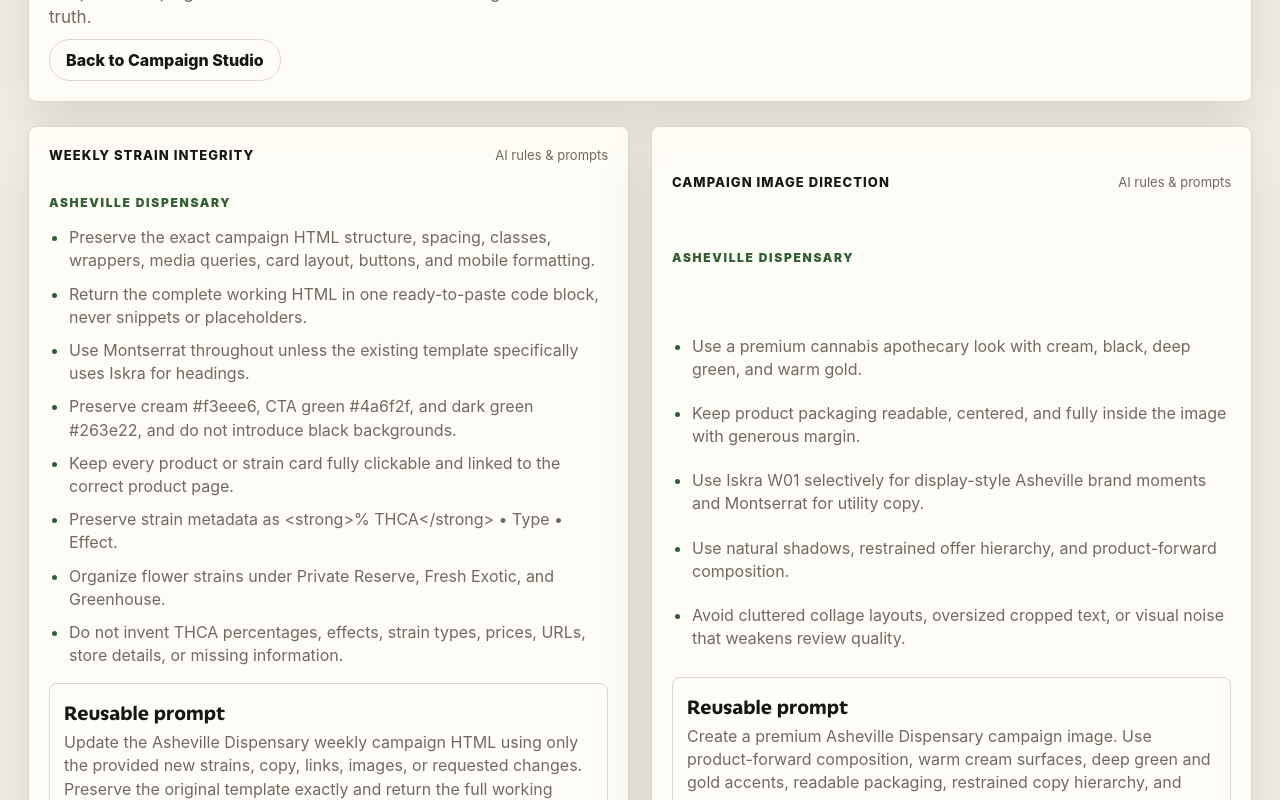
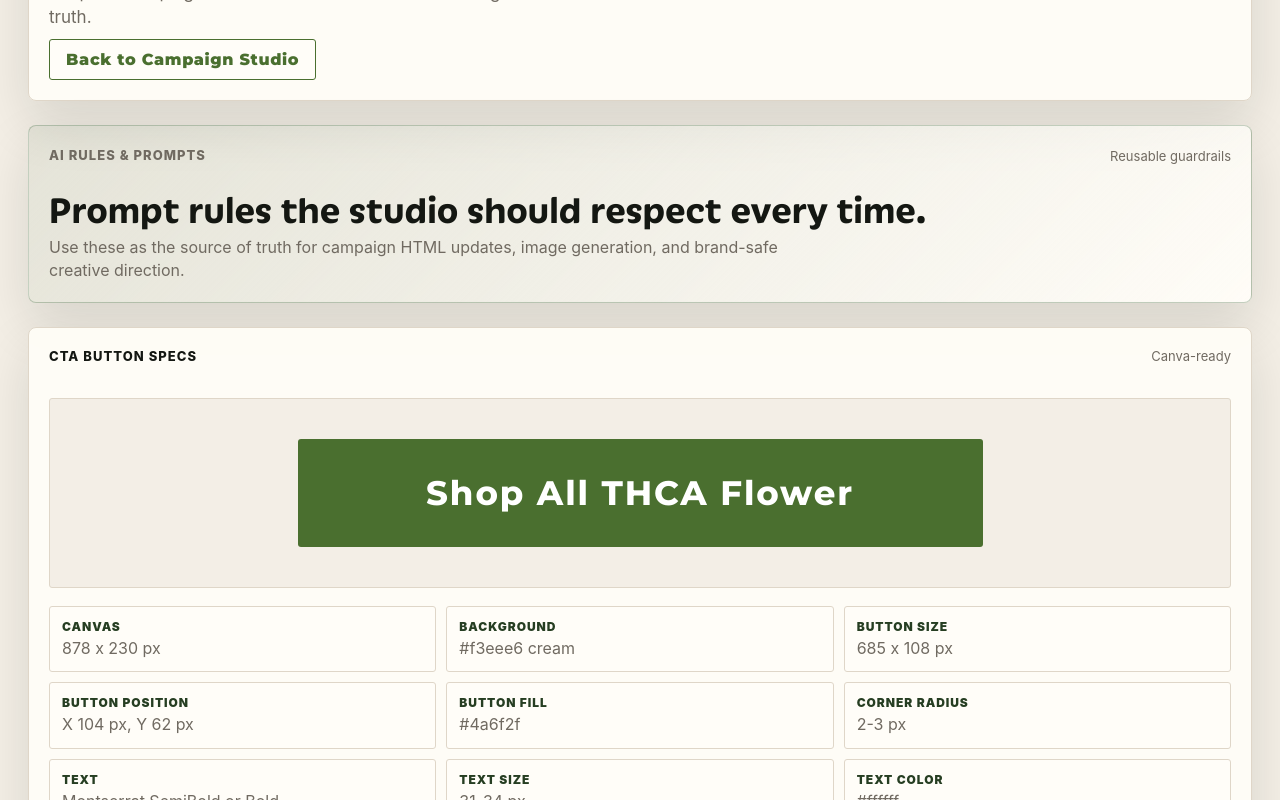
Before and after one commit to thelifeoferic/FRMABVE, a Next.js app in the folder asheville-campaign-studio-live/: page /settings in a window 1280 px wide. Shown: the part 240-1040 px from the top of the page. Built offline with nearby package versions, Linux system fonts and the light colour scheme.

Commit message:
Add files via upload

```diff
--- a/asheville-campaign-studio-live/app/globals.css
+++ b/asheville-campaign-studio-live/app/globals.css
@@ -11,10 +11,10 @@
   --brand-panel: rgba(17, 36, 20, 0.76);
   --brand-panel-border: rgba(248, 244, 236, 0.34);
   --brand-pill: rgba(17, 36, 20, 0.72);
-  --action-bg: #172c18;
+  --action-bg: #4a6f2f;
   --action-text: #ffffff;
   --focus-rgb: 49, 95, 52;
-  --brand-green: #1f3f21;
+  --brand-green: #263e22;
   --brand-green-2: #284e29;
   --moss: #315f34;
   --cream: #f8f4ec;
@@ -46,6 +46,14 @@
   src: url("/brand-kit/asheville-dispensary/fonts/iskra-w01-bold.ttf") format("truetype");
   font-style: normal;
   font-weight: 800;
+  font-display: swap;
+}
+
+@font-face {
+  font-family: "Montserrat AVL";
+  src: url("/brand-kit/asheville-dispensary/fonts/montserrat-variable.ttf") format("truetype");
+  font-style: normal;
+  font-weight: 100 900;
   font-display: swap;
 }
 
@@ -353,13 +361,15 @@
 .stepper button,
 .stepper-link {
   border: 1px solid rgba(49, 95, 52, 0.36);
-  border-radius: 999px;
+  border-radius: 3px;
   flex: 1 1 138px;
   min-height: 42px;
   background: var(--action-bg);
   color: var(--action-text);
+  font-family: "Montserrat AVL", Inter, ui-sans-serif, system-ui, sans-serif;
   font-size: 13px;
-  font-weight: 800;
+  font-weight: 760;
+  letter-spacing: 0.04em;
   padding: 8px 14px;
   text-align: center;
   text-decoration: none;
@@ -385,16 +395,16 @@
 
 .stepper-link {
   flex: 0 1 168px;
-  background: var(--gold);
-  border-color: rgba(20, 23, 18, 0.26);
-  color: var(--ink);
-  box-shadow: 0 12px 30px rgba(201, 162, 74, 0.24);
+  background: #fffdf8;
+  border-color: var(--action-bg);
+  color: var(--action-bg);
+  box-shadow: 0 12px 30px rgba(49, 95, 52, 0.12);
 }
 
 .stepper-link:hover {
-  background: #d8b75e;
-  border-color: rgba(20, 23, 18, 0.42);
-  color: var(--ink);
+  background: #ffffff;
+  border-color: var(--moss);
+  color: var(--brand-green);
 }
 
 .workspace {
@@ -640,7 +650,7 @@
   display: inline-grid;
   min-height: 36px;
   align-items: center;
-  border-radius: 8px;
+  border-radius: 3px;
   background: var(--action-bg);
   color: var(--action-text);
   font-size: 14px;
@@ -796,12 +806,14 @@
 
 .primary-button,
 .ghost-button {
-  min-height: 42px;
-  border-radius: 8px;
+  min-height: 52px;
+  border-radius: 3px;
   border: 0;
-  padding: 0 14px;
+  padding: 0 18px;
+  font-family: "Montserrat AVL", Inter, ui-sans-serif, system-ui, sans-serif;
   font-size: 14px;
-  font-weight: 800;
+  font-weight: 760;
+  letter-spacing: 0.04em;
   line-height: 1;
 }
 
@@ -820,7 +832,7 @@
 }
 
 .ghost-button {
-  min-height: 34px;
+  min-height: 40px;
   border: 1px solid var(--action-bg);
   background: var(--action-bg);
   color: var(--action-text);
@@ -1358,10 +1370,13 @@
 
 .ghost-link {
   justify-self: start;
-  border: 1px solid var(--line);
-  border-radius: 999px;
-  color: var(--ink);
+  border: 1px solid var(--action-bg);
+  border-radius: 3px;
+  background: #fffdf8;
+  color: var(--action-bg);
+  font-family: "Montserrat AVL", Inter, ui-sans-serif, system-ui, sans-serif;
   font-weight: 850;
+  letter-spacing: 0.04em;
   padding: 10px 16px;
   text-decoration: none;
 }
@@ -1376,6 +1391,86 @@
   display: grid;
   grid-template-columns: repeat(2, minmax(0, 1fr));
   gap: 22px;
+}
+
+.brand-rules-intro {
+  display: grid;
+  gap: 8px;
+  border-color: rgba(49, 95, 52, 0.28);
+  background: linear-gradient(135deg, rgba(49, 95, 52, 0.08), rgba(255, 253, 248, 0.94));
+}
+
+.brand-rules-intro h2 {
+  margin: 0;
+  font-family: "Iskra W01", Inter, ui-sans-serif, system-ui, sans-serif;
+  font-size: clamp(26px, 3vw, 42px);
+  font-weight: 800;
+  line-height: 1;
+}
+
+.brand-rules-intro p {
+  max-width: 760px;
+  margin: 0;
+  color: var(--muted);
+  line-height: 1.45;
+}
+
+.cta-spec-card {
+  display: grid;
+  gap: 18px;
+}
+
+.cta-spec-preview {
+  display: grid;
+  place-items: center;
+  min-height: 190px;
+  background: #f3eee6;
+  border: 1px solid var(--line);
+  border-radius: 3px;
+  padding: 36px 24px;
+}
+
+.cta-spec-preview span {
+  display: grid;
+  place-items: center;
+  width: min(685px, 100%);
+  min-height: 108px;
+  border-radius: 3px;
+  background: #4a6f2f;
+  color: #ffffff;
+  font-family: "Montserrat AVL", Inter, ui-sans-serif, system-ui, sans-serif;
+  font-size: clamp(24px, 3vw, 34px);
+  font-weight: 760;
+  letter-spacing: 0.055em;
+  text-align: center;
+}
+
+.cta-spec-grid {
+  display: grid;
+  grid-template-columns: repeat(3, minmax(0, 1fr));
+  gap: 10px;
+}
+
+.cta-spec-row {
+  display: grid;
+  gap: 4px;
+  border: 1px solid var(--line);
+  border-radius: 3px;
+  background: #fffdf8;
+  padding: 12px;
+}
+
+.cta-spec-row strong {
+  color: var(--brand-green);
+  font-size: 12px;
+  font-weight: 900;
+  letter-spacing: 0.08em;
+  text-transform: uppercase;
+}
+
+.cta-spec-row span {
+  color: var(--muted);
+  line-height: 1.35;
 }
 
 .brand-rules-card {
@@ -1429,7 +1524,7 @@
   display: inline-block;
   margin-top: 12px;
   border: 1px solid var(--line);
-  border-radius: 999px;
+  border-radius: 3px;
   background: var(--action-bg);
   color: var(--action-text);
   font-size: 13px;
@@ -1531,7 +1626,7 @@
 .brand-font-list span,
 .brand-download-list a {
   border: 1px solid var(--line);
-  border-radius: 999px;
+  border-radius: 3px;
   background: #fffdf8;
   color: var(--ink);
   font-size: 13px;
@@ -1558,6 +1653,10 @@
     grid-template-columns: 1fr;
   }
 
+  .cta-spec-grid {
+    grid-template-columns: repeat(2, minmax(0, 1fr));
+  }
+
   .concept-grid {
     grid-template-columns: 1fr;
   }
@@ -1595,6 +1694,15 @@
 
   .workspace {
     padding: 0 16px;
+  }
+
+  .cta-spec-grid {
+    grid-template-columns: 1fr;
+  }
+
+  .cta-spec-preview {
+    min-height: 150px;
+    padding: 20px;
   }
 
   .prompt-grid,
--- a/asheville-campaign-studio-live/app/settings/page.tsx
+++ b/asheville-campaign-studio-live/app/settings/page.tsx
@@ -21,6 +21,7 @@
       ["Iskra Bold", "/brand-kit/asheville-dispensary/fonts/iskra-w01-bold.ttf"],
       ["Montserrat", "/brand-kit/asheville-dispensary/fonts/montserrat-variable.ttf"],
       ["Montserrat Italic", "/brand-kit/asheville-dispensary/fonts/montserrat-italic-variable.ttf"],
+      ["CTA button specs", "/brand-kit/asheville-dispensary/asheville-cta-button-specs.txt"],
       ["Weekly Strain prompt", "/brand-kit/asheville-dispensary/prompts/weekly-strain-integrity.txt"]
     ]
   },
@@ -54,6 +55,7 @@
       "Return the complete working HTML in one ready-to-paste code block, never snippets or placeholders.",
       "Use Montserrat throughout unless the existing template specifically uses Iskra for headings.",
       "Preserve cream #f3eee6, CTA green #4a6f2f, and dark green #263e22, and do not introduce black backgrounds.",
+      "Preserve Asheville CTA styling: flat #4a6f2f rectangular buttons, 2-3 px radius, centered white Montserrat SemiBold or Bold text, and no shadow unless the original template already uses one.",
       "Keep every product or strain card fully clickable and linked to the correct product page.",
       "Preserve strain metadata as <strong>% THCA</strong> • Type • Effect.",
       "Organize flower strains under Private Reserve, Fresh Exotic, and Greenhouse.",
@@ -93,6 +95,21 @@
   }
 ];
 
+const ctaButtonSpecs = [
+  ["Canvas", "878 x 230 px"],
+  ["Background", "#f3eee6 cream"],
+  ["Button size", "685 x 108 px"],
+  ["Button position", "X 104 px, Y 62 px"],
+  ["Button fill", "#4a6f2f"],
+  ["Corner radius", "2-3 px"],
+  ["Text", "Montserrat SemiBold or Bold"],
+  ["Text size", "31-34 px"],
+  ["Text color", "#ffffff"],
+  ["Letter spacing", "4-6% in Canva"],
+  ["Alignment", "Center text horizontally and vertically"],
+  ["Effects", "No shadow, no outline"]
+];
+
 export default function SettingsPage() {
   return (
     <main className="settings-page brand-kit-page">
@@ -110,9 +127,38 @@
         </a>
       </section>
 
+      <section className="panel brand-rules-intro">
+        <div className="section-heading">
+          <p>AI Rules & Prompts</p>
+          <span>Reusable guardrails</span>
+        </div>
+        <h2>Prompt rules the studio should respect every time.</h2>
+        <p>
+          Use these as the source of truth for campaign HTML updates, image generation, and brand-safe creative direction.
+        </p>
+      </section>
+
+      <section className="panel cta-spec-card" aria-label="Asheville CTA button specs">
+        <div className="section-heading">
+          <p>CTA Button Specs</p>
+          <span>Canva-ready</span>
+        </div>
+        <div className="cta-spec-preview" aria-label="CTA button preview">
+          <span>Shop All THCA Flower</span>
+        </div>
+        <div className="cta-spec-grid">
+          {ctaButtonSpecs.map(([label, value]) => (
+            <div className="cta-spec-row" key={label}>
+              <strong>{label}</strong>
+              <span>{value}</span>
+            </div>
+          ))}
+        </div>
+      </section>
+
       <section className="brand-rules-grid" aria-label="AI rules and prompts">
         {aiRuleSets.map((ruleSet) => (
-          <article className="panel brand-rules-card" key={ruleSet.brand}>
+          <article className="panel brand-rules-card" key={`${ruleSet.brand}-${ruleSet.name}`}>
             <div className="section-heading">
               <p>{ruleSet.name}</p>
               <span>AI rules & prompts</span>
```
Also changed, not shown: asheville-campaign-studio-live/public/brand-kit/asheville-dispensary/asheville-cta-button-specs.txt (added), asheville-campaign-studio-live/public/brand-kit/asheville-dispensary/prompts/weekly-strain-integrity.txt.
